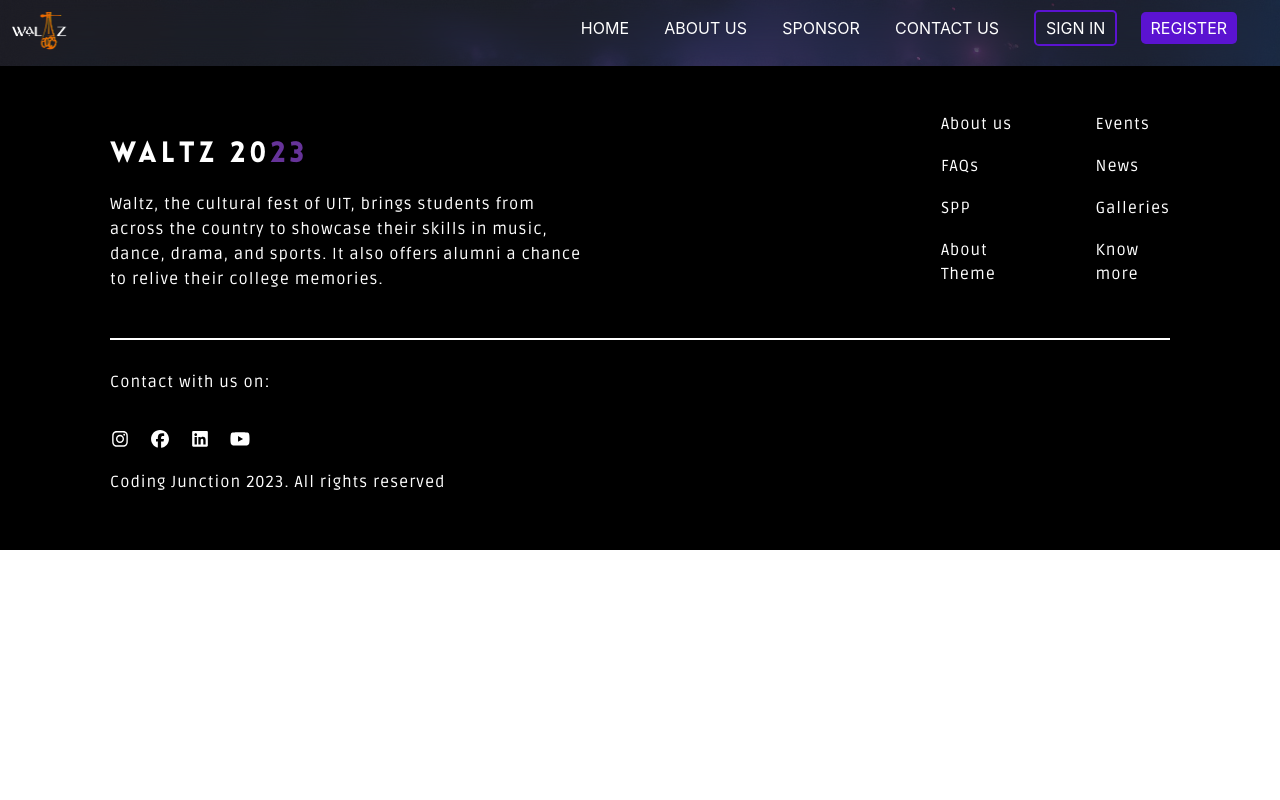
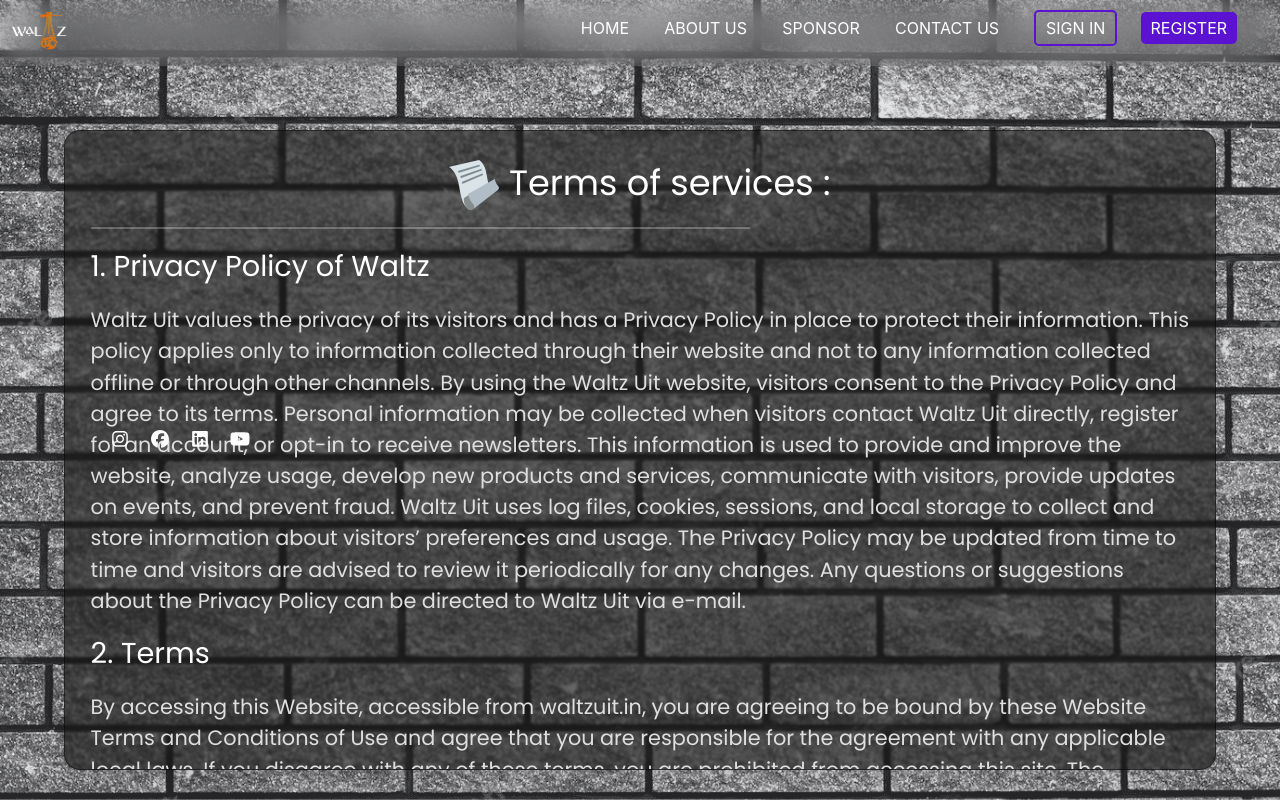
Before and after one commit to waltz-001/waltz-client, a React (Create React App) app: page /terms in a window 1280 px wide. Built offline with nearby package versions, Linux system fonts and the light colour scheme.

Commit message:
Added Terms and conditiones to footer and rout

```diff
--- a/package.json
+++ b/package.json
@@ -18,7 +18,7 @@
     "react-dom": "^18.2.0",
     "react-router-dom": "^6.10.0",
     "react-router-hash-link": "^2.4.3",
-    "react-scripts": "5.0.1",
+    "react-scripts": "^5.0.1",
     "react-select": "^5.7.2",
     "styled-components": "^5.3.10",
     "web-vitals": "^2.1.4",
--- a/src/App.js
+++ b/src/App.js
@@ -14,6 +14,7 @@
 import UserContext from "./utils/UserContext";
 import Alumni from "./components/Alumni/Alumni";
 import GalleryPage from "./pages/GalleryPage";
+import Terms from "./pages/TermsNServices"
 
 function App() {
   const [showLoading, setShowLoading] = useState(false);
@@ -56,6 +57,7 @@
               <Route path="/alumni" element={<Alumni />} />
               <Route path="/detailedEvents" element={<DetailedEvents />} />
               <Route path="/gallery" element={<GalleryPage />} />
+              <Route path="/terms" element={<Terms />} />
             </Routes>
             <Footer />
           </BrowserRouter>
--- a/src/components/Footer/Footer.jsx
+++ b/src/components/Footer/Footer.jsx
@@ -20,7 +20,7 @@
                             <li><a href="#About">About us</a></li>
                             <li><a href="#About">FAQs</a></li>
                             <li><a href="#About">SPP</a></li>
-                            <li><a href="#About">About Theme</a></li>
+                            <li><Link to={"/terms"}>Terms &amp; Conditions</Link></li>
                         </ul>
                     </div>
                     <div className="right-list">
--- a/src/pages/TermsNServices/TermsNServices.css
+++ b/src/pages/TermsNServices/TermsNServices.css
@@ -42,7 +42,8 @@
 }
 
 .TNSGlass{
-height: 90%;
+    margin-top: 100px;
+height: 80%;
 width: 90%;
 background: rgba(19, 19, 19, 0.6);
 border-radius: 16px;
@@ -50,12 +51,13 @@
 -webkit-backdrop-filter: blur(0.9px);
 backdrop-filter: blur(0.9px);
 border: 1px solid rgba(0, 0, 0, 0.44);
-overflow-y: scroll;
+overflow: scroll;
 scrollbar-width: none;
 padding: 2% 2%;
 }
 .TNSGlass::-webkit-scrollbar {
   width: 0px;
+  height: 0px;
   background: transparent;
 }
 .ServiceName
```
Also changed, not shown: 1 other file (tests, documents, lock files or other folders).
